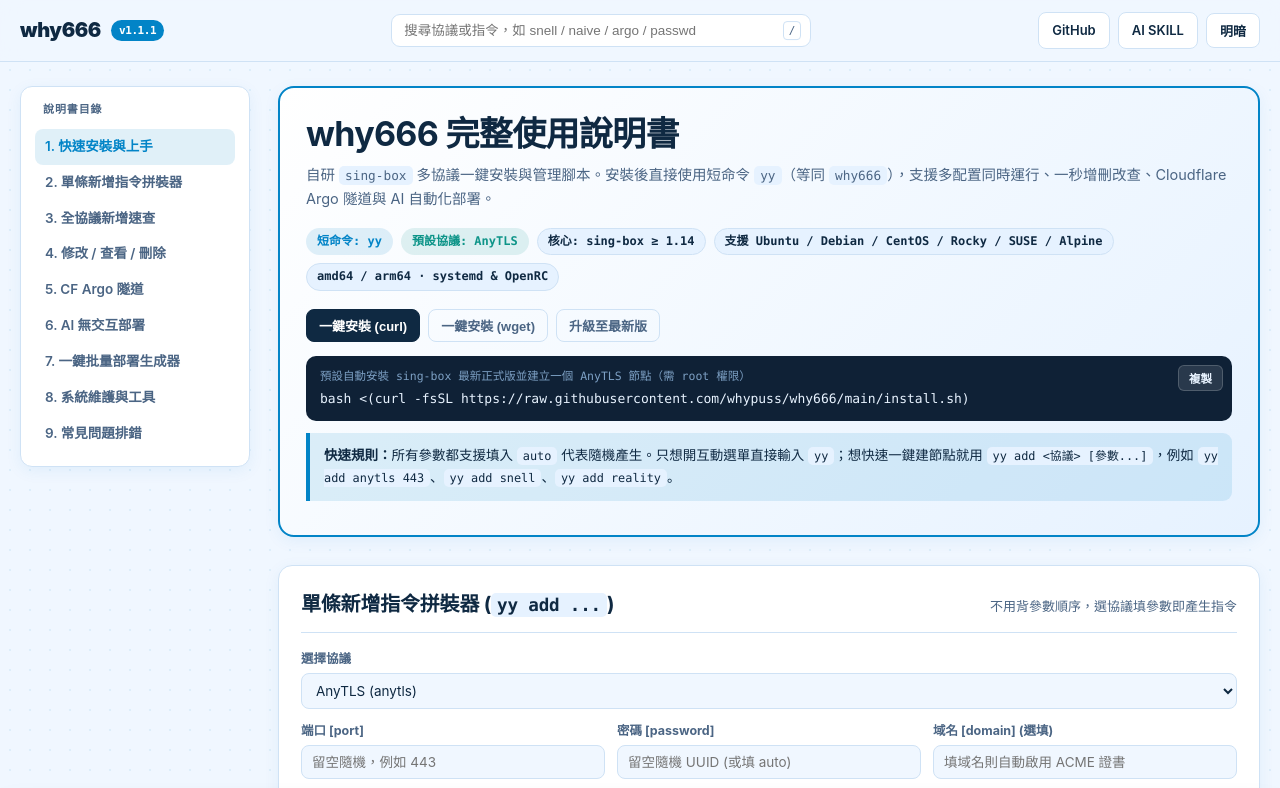
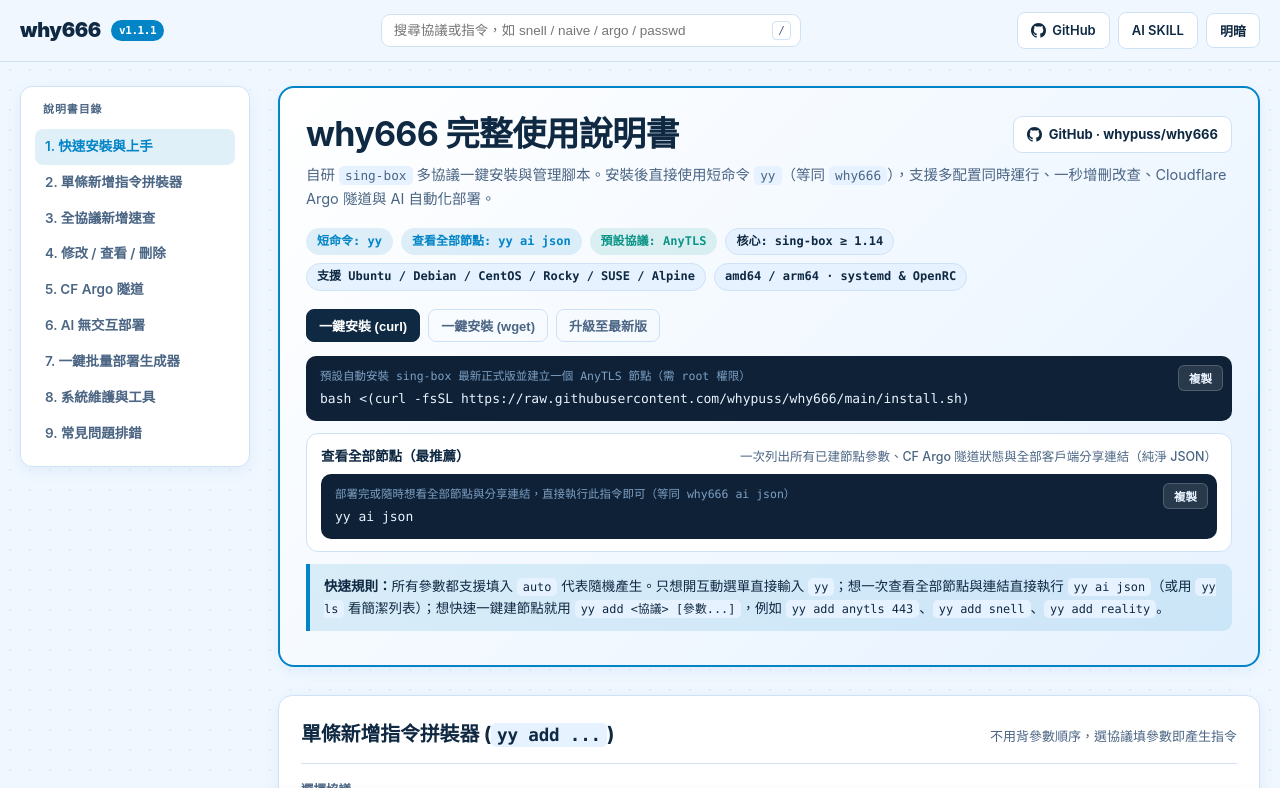
Before and after one commit to whypuss/why666, a plain HTML site: page docs/index.html in a window 1280 px wide. Shown: the top 788 px of the page. Drawn offline with Linux system fonts and the light colour scheme.

Commit message:
docs: surface GitHub links at top and highlight yy ai json for viewing all nodes

```diff
--- a/docs/index.html
+++ b/docs/index.html
@@ -226,11 +226,67 @@
       box-shadow: var(--shadow);
       scroll-margin-top: 102px;
     }
+    .hero-head {
+      display: flex;
+      align-items: center;
+      justify-content: space-between;
+      gap: 12px;
+      flex-wrap: wrap;
+      margin-bottom: 8px;
+    }
     .hero h1 {
-      margin: 0 0 8px;
+      margin: 0;
       font-size: clamp(24px, 3.2vw, 34px);
       line-height: 1.2;
       letter-spacing: -0.02em;
+    }
+    .gh-link {
+      display: inline-flex;
+      align-items: center;
+      gap: 7px;
+      padding: 7px 13px;
+      border-radius: 9px;
+      background: var(--surface);
+      border: 1.5px solid var(--border);
+      color: var(--ink);
+      font-size: 13px;
+      font-weight: 700;
+      text-decoration: none;
+      transition: border-color 0.15s, color 0.15s, background 0.15s;
+    }
+    .gh-link:hover {
+      border-color: var(--accent);
+      color: var(--accent);
+      text-decoration: none;
+    }
+    .gh-link svg, .btn svg {
+      width: 15px;
+      height: 15px;
+      fill: currentColor;
+      flex-shrink: 0;
+    }
+    .hero-tip-box {
+      margin-top: 12px;
+      padding: 12px 14px;
+      border-radius: 12px;
+      background: var(--surface);
+      border: 1.5px solid var(--border);
+    }
+    .hero-tip-head {
+      display: flex;
+      align-items: center;
+      justify-content: space-between;
+      gap: 8px;
+      flex-wrap: wrap;
+      margin-bottom: 6px;
+      font-size: 13.5px;
+      font-weight: 700;
+      color: var(--ink);
+    }
+    .hero-tip-head span {
+      font-size: 12.5px;
+      font-weight: 500;
+      color: var(--muted);
     }
     .hero p {
       margin: 0 0 18px;
@@ -718,8 +774,9 @@
       .topbar.search-open .topbar-inner { flex-wrap: wrap; }
       .topbar.search-open .search-wrap { display: block; }
       .search-kbd { display: none; }
-      .top-actions { gap: 6px; flex-shrink: 0; }
-      .top-actions .btn { padding: 6px 10px; font-size: 12.5px; min-height: 36px; }
+      .top-actions { gap: 5px; flex-shrink: 0; }
+      .top-actions .btn { padding: 6px 9px; font-size: 12px; min-height: 36px; }
+      .gh-label-short { display: inline; }
 
       .shell {
         grid-template-columns: 1fr;
@@ -858,8 +915,11 @@
     </div>
     <div class="top-actions">
       <button class="btn mobile-only" id="mobileSearchBtn" type="button">搜尋</button>
-      <a class="btn desktop-only" href="https://github.com/whypuss/why666" target="_blank">GitHub</a>
-      <a class="btn desktop-only" href="https://raw.githubusercontent.com/whypuss/why666/main/SKILL.md" target="_blank">AI SKILL</a>
+      <a class="btn" href="https://github.com/whypuss/why666" target="_blank" rel="noopener noreferrer" aria-label="GitHub 倉庫">
+        <svg viewBox="0 0 16 16" aria-hidden="true"><path d="M8 0C3.58 0 0 3.58 0 8c0 3.54 2.29 6.53 5.47 7.59.4.07.55-.17.55-.38 0-.19-.01-.82-.01-1.49-2.01.37-2.53-.49-2.69-.94-.09-.23-.48-.94-.82-1.13-.28-.15-.68-.52-.01-.53.63-.01 1.08.58 1.23.82.72 1.21 1.87.87 2.33.66.07-.52.28-.87.51-1.07-1.78-.2-3.64-.89-3.64-3.95 0-.87.31-1.59.82-2.15-.08-.2-.36-1.02.08-2.12 0 0 .67-.21 2.2.82.64-.18 1.32-.27 2-.27.68 0 1.36.09 2 .27 1.53-1.04 2.2-.82 2.2-.82.44 1.1.16 1.92.08 2.12.51.56.82 1.27.82 2.15 0 3.07-1.87 3.75-3.65 3.95.29.25.54.73.54 1.48 0 1.07-.01 1.93-.01 2.2 0 .21.15.46.55.38A8.013 8.013 0 0 0 16 8c0-4.42-3.58-8-8-8Z"/></svg>
+        <span>GitHub</span>
+      </a>
+      <a class="btn desktop-only" href="https://raw.githubusercontent.com/whypuss/why666/main/SKILL.md" target="_blank" rel="noopener noreferrer">AI SKILL</a>
       <button class="btn" id="themeBtn" type="button">明暗</button>
       <button class="btn primary mobile-only" id="drawerOpenBtn" type="button">目錄</button>
     </div>
@@ -921,10 +981,17 @@
   <main class="main">
     <!-- Hero / Quickstart -->
     <section class="hero" id="quickstart">
-      <h1>why666 完整使用說明書</h1>
+      <div class="hero-head">
+        <h1>why666 完整使用說明書</h1>
+        <a class="gh-link" href="https://github.com/whypuss/why666" target="_blank" rel="noopener noreferrer">
+          <svg viewBox="0 0 16 16" aria-hidden="true"><path d="M8 0C3.58 0 0 3.58 0 8c0 3.54 2.29 6.53 5.47 7.59.4.07.55-.17.55-.38 0-.19-.01-.82-.01-1.49-2.01.37-2.53-.49-2.69-.94-.09-.23-.48-.94-.82-1.13-.28-.15-.68-.52-.01-.53.63-.01 1.08.58 1.23.82.72 1.21 1.87.87 2.33.66.07-.52.28-.87.51-1.07-1.78-.2-3.64-.89-3.64-3.95 0-.87.31-1.59.82-2.15-.08-.2-.36-1.02.08-2.12 0 0 .67-.21 2.2.82.64-.18 1.32-.27 2-.27.68 0 1.36.09 2 .27 1.53-1.04 2.2-.82 2.2-.82.44 1.1.16 1.92.08 2.12.51.56.82 1.27.82 2.15 0 3.07-1.87 3.75-3.65 3.95.29.25.54.73.54 1.48 0 1.07-.01 1.93-.01 2.2 0 .21.15.46.55.38A8.013 8.013 0 0 0 16 8c0-4.42-3.58-8-8-8Z"/></svg>
+          <span>GitHub · whypuss/why666</span>
+        </a>
+      </div>
       <p>自研 <code>sing-box</code> 多協議一鍵安裝與管理腳本。安裝後直接使用短命令 <code>yy</code>（等同 <code>why666</code>），支援多配置同時運行、一秒增刪改查、Cloudflare Argo 隧道與 AI 自動化部署。</p>
       <div class="hero-stats">
         <span class="pill accent">短命令: yy</span>
+        <span class="pill accent">查看全部節點: yy ai json</span>
         <span class="pill ok">預設協議: AnyTLS</span>
         <span class="pill">核心: sing-box ≥ 1.14</span>
         <span class="pill">支援 Ubuntu / Debian / CentOS / Rocky / SUSE / Alpine</span>
@@ -942,8 +1009,20 @@
         <button class="copy-btn" data-copy-target="installCmd" type="button">複製</button>
       </div>
 
+      <div class="hero-tip-box">
+        <div class="hero-tip-head">
+          <div>查看全部節點（最推薦）</div>
+          <span>一次列出所有已建節點參數、CF Argo 隧道狀態與全部客戶端分享連結（純淨 JSON）</span>
+        </div>
+        <div class="cmd-box" style="margin:0;">
+          <span class="cmd-note">部署完或隨時想看全部節點與分享連結，直接執行此指令即可（等同 why666 ai json）</span>
+          <pre id="quickNodesCmd">yy ai json</pre>
+          <button class="copy-btn" data-copy-target="quickNodesCmd" type="button">複製</button>
+        </div>
+      </div>
+
       <div class="callout">
-        <strong>快速規則：</strong>所有參數都支援填入 <code>auto</code> 代表隨機產生。只想開互動選單直接輸入 <code>yy</code>；想快速一鍵建節點就用 <code>yy add &lt;協議&gt; [參數...]</code>，例如 <code>yy add anytls 443</code>、<code>yy add snell</code>、<code>yy add reality</code>。
+        <strong>快速規則：</strong>所有參數都支援填入 <code>auto</code> 代表隨機產生。只想開互動選單直接輸入 <code>yy</code>；想一次查看全部節點與連結直接執行 <code>yy ai json</code>（或用 <code>yy ls</code> 看簡潔列表）；想快速一鍵建節點就用 <code>yy add &lt;協議&gt; [參數...]</code>，例如 <code>yy add anytls 443</code>、<code>yy add snell</code>、<code>yy add reality</code>。
       </div>
     </section>
 
@@ -1524,8 +1603,9 @@
   ];
 
   const MANAGE_ROWS = [
+    ['yy ai json', '查看全部節點與連結（推薦）', '一次以結構化 JSON 列出所有已建節點參數、Argo 狀態與全部客戶端分享連結'],
     ['yy', '開啟互動主選單', '無參數執行進入數字選單，適合新手操作'],
-    ['yy ls', '列出所有節點', '顯示 /etc/why666/conf/ 下所有配置檔名與 CF Argo 狀態'],
+    ['yy ls', '列出所有節點名稱', '顯示 /etc/why666/conf/ 下所有配置檔名與 CF Argo 狀態'],
     ['yy info [名稱]', '查看節點詳細資訊', '顯示協議參數、連結、Surge 行等；例如 yy info snell 或 yy info 443'],
     ['yy url [名稱]', '僅輸出分享連結', '方便純文字複製導入客戶端'],
     ['yy qr [名稱]', '終端顯示二維碼', '手機掃碼匯入（需系統已安裝 qrencode）'],
```
